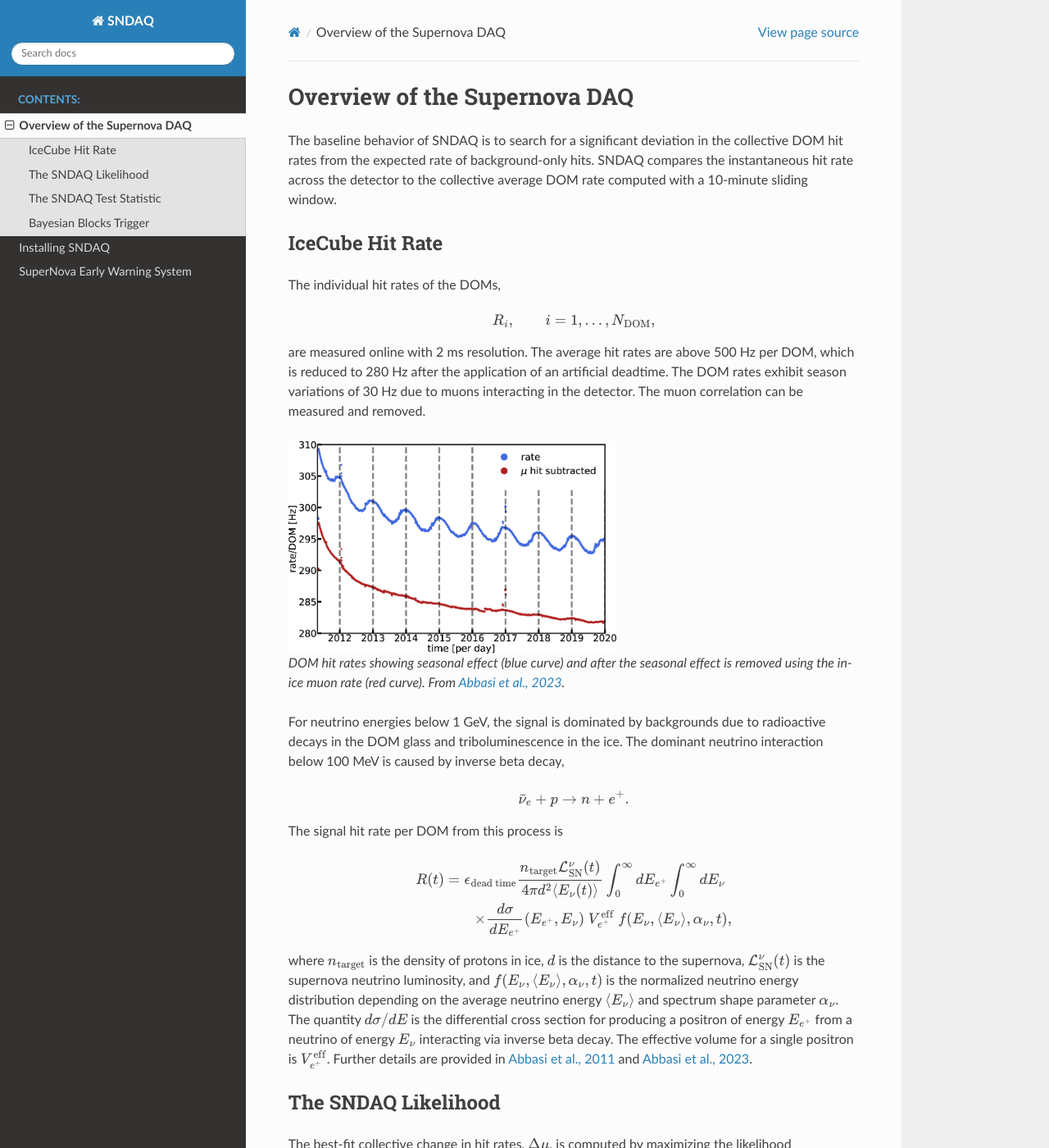
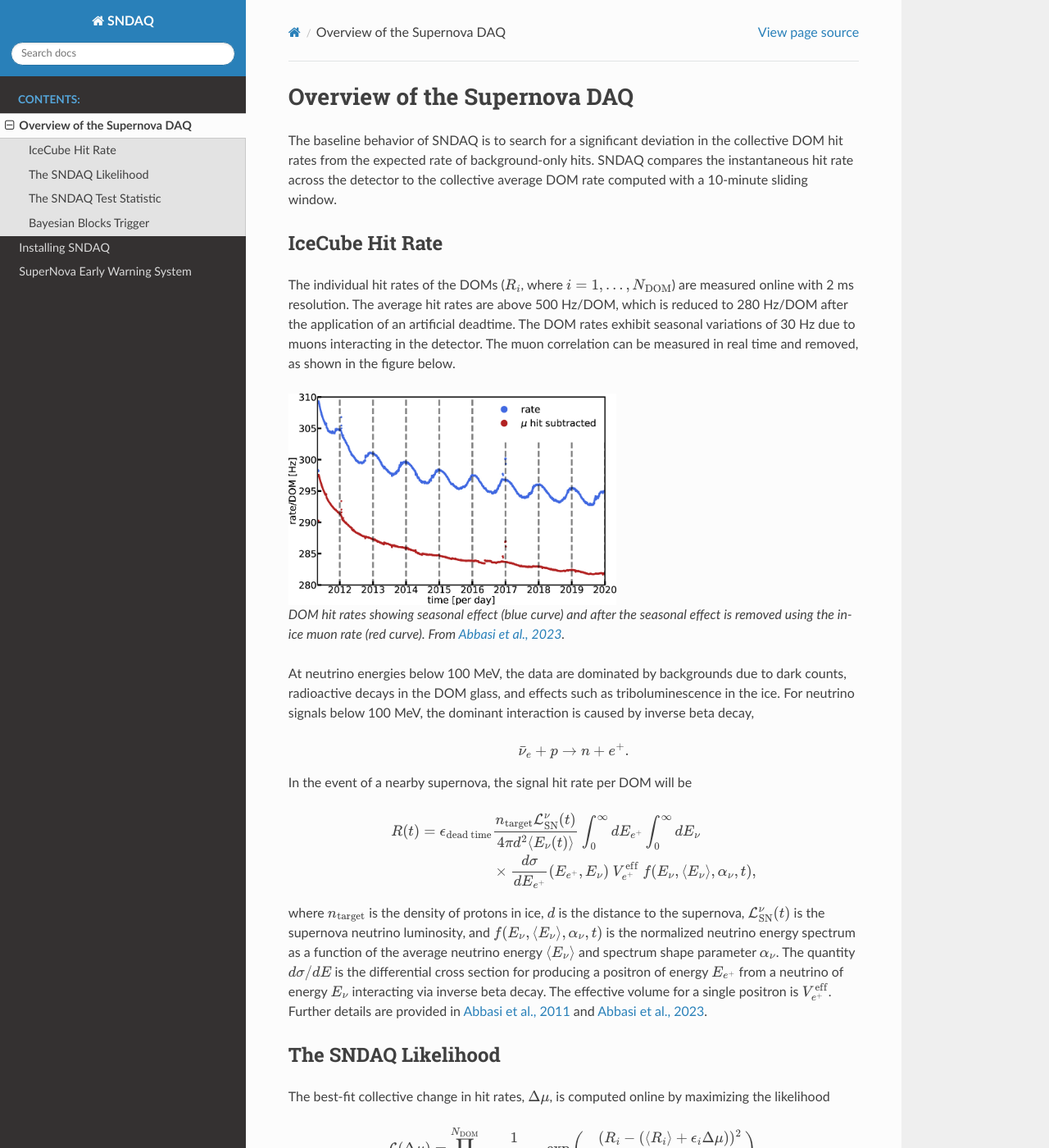
Before and after one commit to icecube/sndaq, a Sphinx documentation site: the page built from docs/overview.rst, in a window 1280 px wide and 1400 px high. Shown: the whole window at 82% size. Built offline with Sphinx 7.4.7 and the Read the Docs theme 2.0.0, drawn with Linux system fonts in a browser that asks for light colours; some of the changed text lies outside the part shown.

Commit message:
Fix some typos.

```diff
--- a/docs/overview.rst
+++ b/docs/overview.rst
@@ -19,41 +19,39 @@ average DOM rate computed with a 10-minute sliding window.
 IceCube Hit Rate
 ----------------
 
-The individual hit rates of the DOMs,
-
-.. math::
-
-  R_i, \qquad i=1, \ldots, N_\mathrm{DOM},
-
-are measured online with 2 ms resolution. The average hit rates are above 500
-Hz per DOM, which is reduced to 280 Hz after the application of an artificial
-deadtime. The DOM rates exhibit season variations of 30 Hz due to muons
-interacting in the detector. The muon correlation can be measured and removed.
+The individual hit rates of the DOMs (:math:`R_i`, where
+:math:`i=1,\ldots,N_\mathrm{DOM}`) are measured online with 2 ms resolution.
+The average hit rates are above 500 Hz/DOM, which is reduced to 280 Hz/DOM
+after the application of an artificial deadtime. The DOM rates exhibit seasonal
+variations of 30 Hz due to muons interacting in the detector. The muon
+correlation can be measured in real time and removed, as shown in the figure
+below.
 
 .. figure:: img/dom_hit_rate.jpg
   :width: 400
 
   DOM hit rates showing seasonal effect (blue curve) and after the seasonal effect is removed using the in-ice muon rate (red curve). From |Abbasi_2023|.
 
-For neutrino energies below 1 GeV, the signal is dominated by backgrounds due
-to radioactive decays in the DOM glass and triboluminescence in the ice. The
-dominant neutrino interaction below 100 MeV is caused by inverse beta decay,
+At neutrino energies below 100 MeV, the data are dominated by backgrounds due
+to dark counts, radioactive decays in the DOM glass, and effects such as
+triboluminescence in the ice. For neutrino signals below 100 MeV, the dominant
+interaction is caused by inverse beta decay,
 
 .. math::
 
   \bar{\nu}_e + p \to n + e^+.
 
-The signal hit rate per DOM from this process is
+In the event of a nearby supernova, the signal hit rate per DOM will be
 
 .. math::
 
   \begin{align*}
-  R(t) &= \epsilon_\mathrm{dead~time}
+  R(t) = \epsilon_\mathrm{dead~time}&
   \frac{n_\mathrm{target}\mathcal{L}^\nu_\mathrm{SN}(t)}{4\pi d^2\langle E_\nu(t)\rangle}
   \int_0^\infty dE_{e^+}
   \int_0^\infty dE_{\nu}
   \\
-  &\qquad
+  &
   \times
   \frac{d\sigma}{dE_{e^+}}(E_{e^+}, E_\nu)\ V_{e^+}^\mathrm{eff}\
   f(E_\nu, \langle E_\nu\rangle, \alpha_\nu, t),
@@ -62,8 +60,8 @@ The signal hit rate per DOM from this process is
 where :math:`n_\mathrm{target}` is the density of protons in ice, :math:`d` is
 the distance to the supernova, :math:`\mathcal{L}^\nu_\mathrm{SN}(t)` is the
 supernova neutrino luminosity, and :math:`f(E_\nu,\langle
-E_\nu\rangle,\alpha_\nu,t)` is the normalized neutrino energy distribution
-depending on the average neutrino energy :math:`\langle E_\nu\rangle` and
+E_\nu\rangle,\alpha_\nu,t)` is the normalized neutrino energy spectrum
+as a function of the average neutrino energy :math:`\langle E_\nu\rangle` and
 spectrum shape parameter :math:`\alpha_\nu`. The quantity :math:`d\sigma/dE` is
 the differential cross section for producing a positron of energy
 :math:`E_{e^+}` from a neutrino of energy :math:`E_\nu` interacting via inverse
@@ -75,7 +73,7 @@ The SNDAQ Likelihood
 --------------------
 
 The best-fit collective change in hit
-rates, :math:`\Delta\mu`, is computed by maximizing the likelihood
+rates, :math:`\Delta\mu`, is computed online by maximizing the likelihood
 
 .. math::
 
```
Also changed, not shown: other parts of docs/overview.rst (+3 -3 lines).
